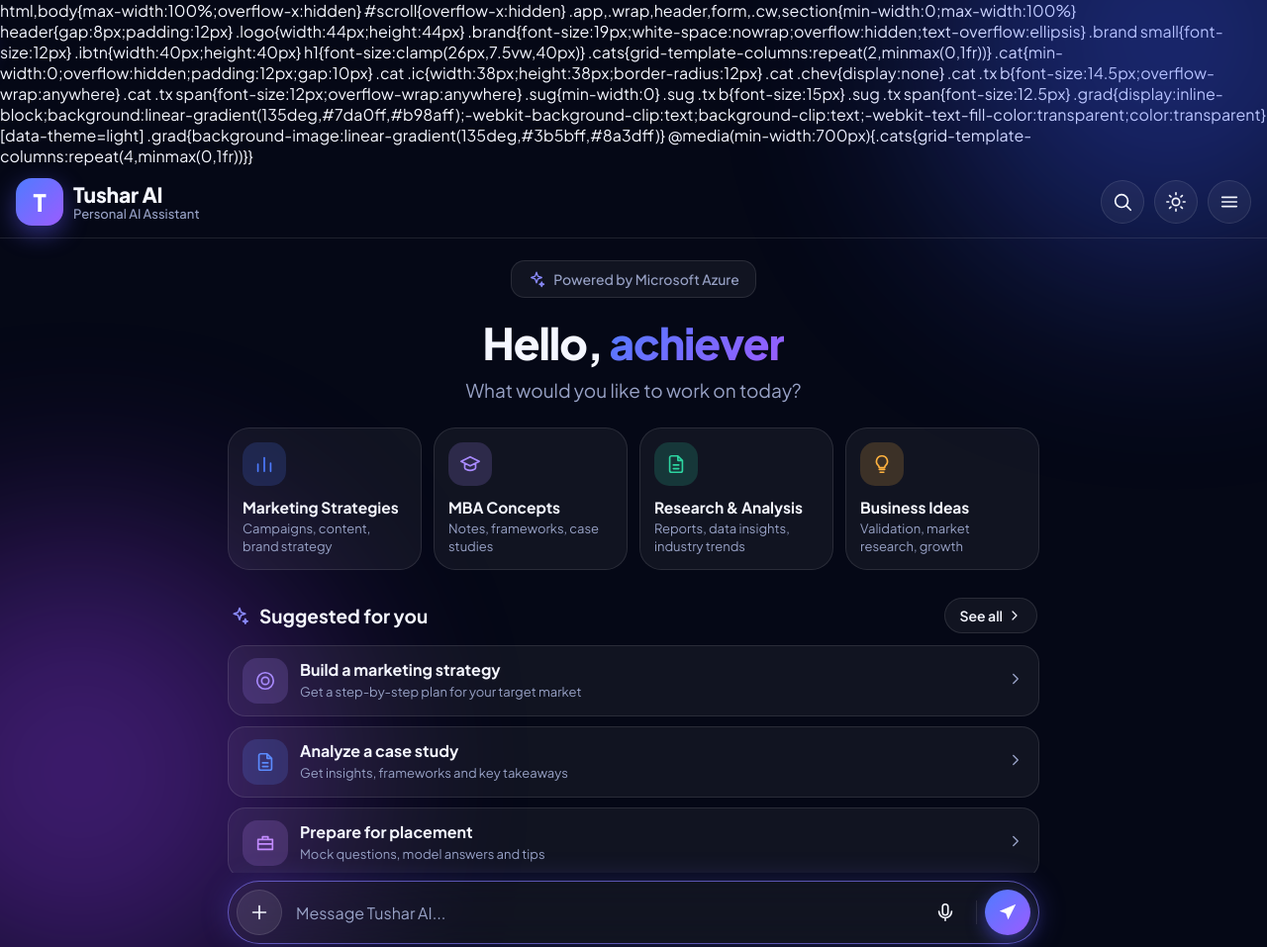
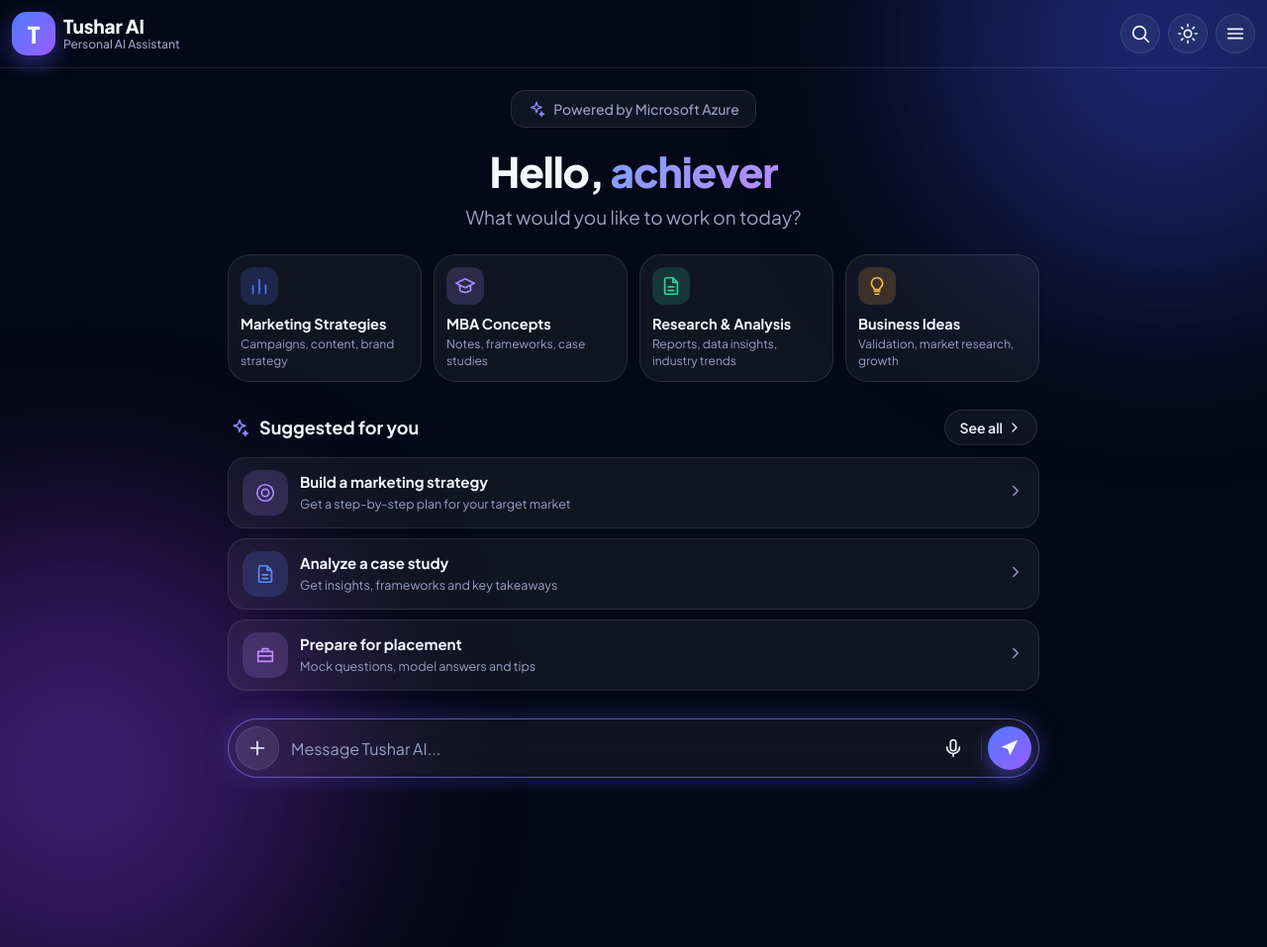
Before and after one commit to krtushar07-droid/tushar-ai-assistant, a plain HTML site: page index.html in a window 1280 px wide. Shown: the top 957 px of the page at 99% size. After the commit the page ends 800 px from the top, so only its background shows below. Drawn offline with Linux system fonts and the light colour scheme.

Commit message:
Update index.html

```diff
--- a/index.html
+++ b/index.html
@@ -5,77 +5,63 @@
 <meta name="viewport" content="width=device-width, initial-scale=1, viewport-fit=cover">
 <title>Tushar AI</title>
 <link href="https://fonts.googleapis.com/css2?family=Plus+Jakarta+Sans:wght@400;500;600;700;800&display=swap" rel="stylesheet">
-html,body{max-width:100%;overflow-x:hidden}
-#scroll{overflow-x:hidden}
-.app,.wrap,header,form,.cw,section{min-width:0;max-width:100%}
-header{gap:8px;padding:12px}
-.logo{width:44px;height:44px}
-.brand{font-size:19px;white-space:nowrap;overflow:hidden;text-overflow:ellipsis}
-.brand small{font-size:12px}
-.ibtn{width:40px;height:40px}
-h1{font-size:clamp(26px,7.5vw,40px)}
-.cats{grid-template-columns:repeat(2,minmax(0,1fr))}
-.cat{min-width:0;overflow:hidden;padding:12px;gap:10px}
-.cat .ic{width:38px;height:38px;border-radius:12px}
-.cat .chev{display:none}
-.cat .tx b{font-size:14.5px;overflow-wrap:anywhere}
-.cat .tx span{font-size:12px;overflow-wrap:anywhere}
-.sug{min-width:0}
-.sug .tx b{font-size:15px}
-.sug .tx span{font-size:12.5px}
-.grad{display:inline-block;background:linear-gradient(135deg,#7da0ff,#b98aff);-webkit-background-clip:text;background-clip:text;-webkit-text-fill-color:transparent;color:transparent}
-[data-theme=light] .grad{background-image:linear-gradient(135deg,#3b5bff,#8a3dff)}
-@media(min-width:700px){.cats{grid-template-columns:repeat(4,minmax(0,1fr))}}
-  <style>
+<style>
 :root{--bg:#050816;--card:rgba(255,255,255,.05);--card2:rgba(255,255,255,.09);--line:rgba(255,255,255,.1);--text:#f5f7ff;--muted:#98a2c6;--panel:#0b1030;--glow:.38;--g:linear-gradient(135deg,#4f7bff,#9b5cff)}
 [data-theme=light]{--bg:#f2f4ff;--card:rgba(255,255,255,.85);--card2:#fff;--line:rgba(70,80,160,.15);--text:#10152e;--muted:#5d6791;--panel:#fff;--glow:.2}
 *{box-sizing:border-box;margin:0;padding:0}
-html,body{height:100%}
+html,body{height:100%;max-width:100%;overflow-x:hidden}
 body{font-family:"Plus Jakarta Sans",system-ui,-apple-system,"Segoe UI",Roboto,sans-serif;background:var(--bg);color:var(--text);overflow:hidden;transition:background .25s,color .25s}
 body::before,body::after{content:"";position:fixed;width:480px;height:480px;border-radius:50%;filter:blur(110px);opacity:var(--glow);pointer-events:none}
 body::before{background:#3d5bff;top:-200px;right:-140px}
 body::after{background:#9b3dff;bottom:-220px;left:-160px}
 button{font:inherit;color:inherit;background:none;border:0;cursor:pointer}
 svg{width:22px;height:22px;stroke:currentColor;fill:none;stroke-width:1.8;stroke-linecap:round;stroke-linejoin:round}
-.app{position:relative;z-index:1;display:flex;flex-direction:column;height:100dvh;padding-top:env(safe-area-inset-top,0)}
-header{display:flex;align-items:center;gap:10px;padding:12px 16px;border-bottom:1px solid var(--line)}
-.logo{width:48px;height:48px;border-radius:16px;background:var(--g);display:grid;place-items:center;font-weight:800;font-size:24px;color:#fff;flex:none;box-shadow:0 8px 24px rgba(100,90,255,.45)}
-.brand{flex:1;min-width:0;font-size:21px;font-weight:800;letter-spacing:-.01em;line-height:1.2}
-.brand small{display:block;font-size:13px;font-weight:500;color:var(--muted);letter-spacing:0}
-.ibtn{width:44px;height:44px;border-radius:50%;border:1px solid var(--line);background:var(--card);display:grid;place-items:center;flex:none}
-#scroll{flex:1;overflow-y:auto;padding:22px 16px 10px;scroll-behavior:smooth}
-.wrap{max-width:820px;margin:0 auto}
+.app{position:relative;z-index:1;display:flex;flex-direction:column;height:100dvh;padding-top:env(safe-area-inset-top,0);min-width:0;max-width:100%}
+header{display:flex;align-items:center;gap:8px;padding:12px;border-bottom:1px solid var(--line);min-width:0}
+.logo{width:44px;height:44px;border-radius:15px;background:var(--g);display:grid;place-items:center;font-weight:800;font-size:23px;color:#fff;flex:none;box-shadow:0 8px 24px rgba(100,90,255,.45)}
+.brand{flex:1;min-width:0;font-size:19px;font-weight:800;letter-spacing:-.01em;line-height:1.2;white-space:nowrap;overflow:hidden;text-overflow:ellipsis}
+.brand small{display:block;font-size:12px;font-weight:500;color:var(--muted);letter-spacing:0;overflow:hidden;text-overflow:ellipsis}
+.ibtn{width:40px;height:40px;border-radius:50%;border:1px solid var(--line);background:var(--card);display:grid;place-items:center;flex:none}
+#scroll{flex:1;overflow-y:auto;overflow-x:hidden;padding:22px 14px 10px;scroll-behavior:smooth}
+.wrap{max-width:820px;margin:0 auto;min-width:0}
+section{min-width:0}
 .hero{text-align:center}
 .pill{display:inline-flex;align-items:center;gap:8px;padding:9px 16px;border:1px solid var(--line);background:var(--card);border-radius:14px;color:var(--muted);font-size:14px;font-weight:500}
 .pill svg{width:18px;height:18px;color:#8b8bff}
-h1{margin-top:20px;font-size:clamp(30px,8vw,44px);font-weight:800;letter-spacing:-.025em;line-height:1.15}
-.grad{background:var(--g);-webkit-background-clip:text;background-clip:text;color:transparent;cursor:pointer}
-.sub{color:var(--muted);margin-top:10px;font-size:clamp(16px,4vw,19px)}
-.cats{display:grid;grid-template-columns:1fr 1fr;gap:12px;margin-top:26px}
-.cat,.sug{display:flex;align-items:center;gap:12px;background:var(--card);border:1px solid var(--line);border-radius:22px;padding:14px;text-align:left;transition:transform .15s,border-color .15s}
+h1{margin-top:20px;font-size:clamp(26px,7.5vw,42px);font-weight:800;letter-spacing:-.025em;line-height:1.15}
+.grad{display:inline-block;cursor:pointer;background:linear-gradient(135deg,#7da0ff,#b98aff);-webkit-background-clip:text;background-clip:text;-webkit-text-fill-color:transparent;color:transparent}
+[data-theme=light] .grad{background-image:linear-gradient(135deg,#3b5bff,#8a3dff)}
+.sub{color:var(--muted);margin-top:10px;font-size:clamp(15px,4vw,19px)}
+.cats{display:grid;grid-template-columns:repeat(2,minmax(0,1fr));gap:12px;margin-top:26px}
+.cat,.sug{display:flex;align-items:center;gap:12px;background:var(--card);border:1px solid var(--line);border-radius:22px;padding:14px;text-align:left;min-width:0;transition:transform .15s,border-color .15s}
 .cat:hover,.sug:hover{transform:translateY(-2px);border-color:rgba(140,130,255,.55)}
 .ic{width:46px;height:46px;border-radius:15px;display:grid;place-items:center;flex:none;background:color-mix(in srgb,var(--c) 18%,transparent);color:var(--c)}
-.cat .ic{width:44px;height:44px}
+.cat{overflow:hidden;padding:12px;gap:10px}
+.cat .ic{width:38px;height:38px;border-radius:12px}
+.cat .chev{display:none}
 .tx{flex:1;min-width:0}
-.tx b{display:block;font-size:15.5px;font-weight:700;line-height:1.25}
-.tx span{display:block;margin-top:4px;font-size:13px;color:var(--muted);line-height:1.35}
+.tx b{display:block;font-size:15.5px;font-weight:700;line-height:1.25;overflow-wrap:anywhere}
+.tx span{display:block;margin-top:4px;font-size:13px;color:var(--muted);line-height:1.35;overflow-wrap:anywhere}
+.cat .tx b{font-size:14.5px}
+.cat .tx span{font-size:12px}
 .chev{color:var(--muted);flex:none}
 .chev svg{width:18px;height:18px}
-.sh{display:flex;align-items:center;justify-content:space-between;margin:28px 2px 12px}
-.sh h2{display:flex;align-items:center;gap:10px;font-size:19px;font-weight:700}
+.sh{display:flex;align-items:center;justify-content:space-between;margin:28px 2px 12px;gap:8px}
+.sh h2{display:flex;align-items:center;gap:10px;font-size:18px;font-weight:700}
 .sh h2 svg{color:#8b8bff;width:20px;height:20px}
-.all{display:flex;align-items:center;gap:4px;padding:8px 14px;border:1px solid var(--line);background:var(--card);border-radius:999px;font-size:14px;font-weight:600}
+.all{display:flex;align-items:center;gap:4px;padding:8px 14px;border:1px solid var(--line);background:var(--card);border-radius:999px;font-size:14px;font-weight:600;flex:none}
 .all svg{width:16px;height:16px}
 #sugs{display:flex;flex-direction:column;gap:10px;padding-bottom:6px}
 .sug{padding:12px 14px;border-radius:18px}
-.sug .tx b{font-size:16px}
+.sug .tx b{font-size:15px}
+.sug .tx span{font-size:12.5px}
 .row{display:flex;gap:10px;align-items:flex-end;margin-bottom:16px;animation:in .25s ease-out}
 @keyframes in{from{opacity:0;transform:translateY(8px)}}
 .row.user{justify-content:flex-end}
 .av{width:36px;height:36px;border-radius:12px;flex:none;display:grid;place-items:center;font-weight:800;color:#fff}
 .av.bot{background:var(--g)}
 .av.me{background:var(--card2);color:var(--muted);border:1px solid var(--line)}
-.bubble{max-width:min(82%,640px);padding:12px 16px;border-radius:20px;line-height:1.55;font-size:15.5px;word-wrap:break-word}
+.bubble{max-width:min(82%,640px);padding:12px 16px;border-radius:20px;line-height:1.55;font-size:15.5px;overflow-wrap:anywhere}
 .txt{white-space:pre-wrap}
 .txt code{background:var(--card2);padding:1px 6px;border-radius:6px;font-size:.92em}
 .user .bubble{background:var(--g);color:#fff;border-bottom-right-radius:6px;box-shadow:0 8px 22px rgba(91,92,255,.3)}
@@ -85,18 +71,18 @@
 .dots i{width:7px;height:7px;border-radius:50%;background:#8b8bff;animation:b 1s infinite}
 .dots i:nth-child(2){animation-delay:.15s}.dots i:nth-child(3){animation-delay:.3s}
 @keyframes b{50%{transform:translateY(-5px);opacity:.5}}
-form{padding:8px 14px calc(14px + env(safe-area-inset-bottom,0))}
-.cw{position:relative;max-width:820px;margin:0 auto}
+form{padding:8px 12px calc(14px + env(safe-area-inset-bottom,0));min-width:0;max-width:100%}
+.cw{position:relative;max-width:820px;margin:0 auto;min-width:0}
 #tray{display:flex;flex-wrap:wrap;gap:8px}
 #tray:not(:empty){padding-bottom:10px}
 .fchip{display:flex;align-items:center;gap:8px;background:var(--card);border:1px solid var(--line);border-radius:14px;padding:5px 6px;font-size:13.5px;max-width:100%}
 .fchip img,.fchip .fi{width:38px;height:38px;border-radius:10px;object-fit:cover;display:grid;place-items:center;background:var(--card2)}
 .fchip span{overflow:hidden;text-overflow:ellipsis;white-space:nowrap;max-width:130px}
 .fchip button{width:26px;height:26px;border-radius:50%;color:var(--muted);font-size:18px}
-.composer{display:flex;align-items:center;gap:8px;padding:8px;background:var(--card);backdrop-filter:blur(16px);-webkit-backdrop-filter:blur(16px);border:1.5px solid rgba(130,120,255,.65);border-radius:999px;box-shadow:0 0 28px rgba(110,100,255,.25)}
-.composer input[type=text]{flex:1;min-width:0;height:46px;background:transparent;border:0;outline:0;color:var(--text);padding:0 6px;font:inherit;font-size:16px}
+.composer{display:flex;align-items:center;gap:6px;padding:7px;background:var(--card);backdrop-filter:blur(16px);-webkit-backdrop-filter:blur(16px);border:1.5px solid rgba(130,120,255,.65);border-radius:999px;box-shadow:0 0 28px rgba(110,100,255,.25);min-width:0}
+.composer input[type=text]{flex:1;min-width:0;height:44px;background:transparent;border:0;outline:0;color:var(--text);padding:0 6px;font:inherit;font-size:16px}
 .composer input::placeholder{color:var(--muted)}
-.round{width:46px;height:46px;border-radius:50%;display:grid;place-items:center;flex:none}
+.round{width:44px;height:44px;border-radius:50%;display:grid;place-items:center;flex:none}
 .plus{border:1px solid var(--line);background:var(--card2)}
 .mic{color:var(--text)}
 .mic.on{background:#e5484d;color:#fff;animation:pulse 1s infinite}
@@ -105,7 +91,7 @@
 .send{background:var(--g);color:#fff;box-shadow:0 6px 18px rgba(91,92,255,.5)}
 .send svg{fill:currentColor;stroke:none}
 .send:disabled{opacity:.5}
-.pop{position:absolute;left:0;bottom:66px;display:none;flex-direction:column;min-width:200px;padding:8px;background:var(--panel);border:1px solid var(--line);border-radius:18px;box-shadow:0 16px 50px rgba(0,0,0,.4);z-index:5}
+.pop{position:absolute;left:0;bottom:62px;display:none;flex-direction:column;min-width:200px;padding:8px;background:var(--panel);border:1px solid var(--line);border-radius:18px;box-shadow:0 16px 50px rgba(0,0,0,.4);z-index:5}
 .pop.open{display:flex;animation:in .15s ease-out}
 .pop button{display:flex;align-items:center;gap:12px;padding:10px;border-radius:12px;font-weight:600;font-size:15px}
 .pop button:hover{background:var(--card2)}
@@ -125,7 +111,7 @@
 .hist span{overflow:hidden;text-overflow:ellipsis;white-space:nowrap}
 .del{padding:10px;color:var(--muted);font-size:20px}
 .empty{color:var(--muted);padding:10px;font-size:14px}
-@media(min-width:700px){.cats{grid-template-columns:repeat(4,1fr)}.cat{flex-direction:column;align-items:flex-start}.cat .chev{display:none}}
+@media(min-width:700px){.cats{grid-template-columns:repeat(4,minmax(0,1fr))}.cat{flex-direction:column;align-items:flex-start}}
 @media(prefers-reduced-motion:reduce){*{transition:none!important;animation:none!important;scroll-behavior:auto!important}}
 </style>
 </head>
```
